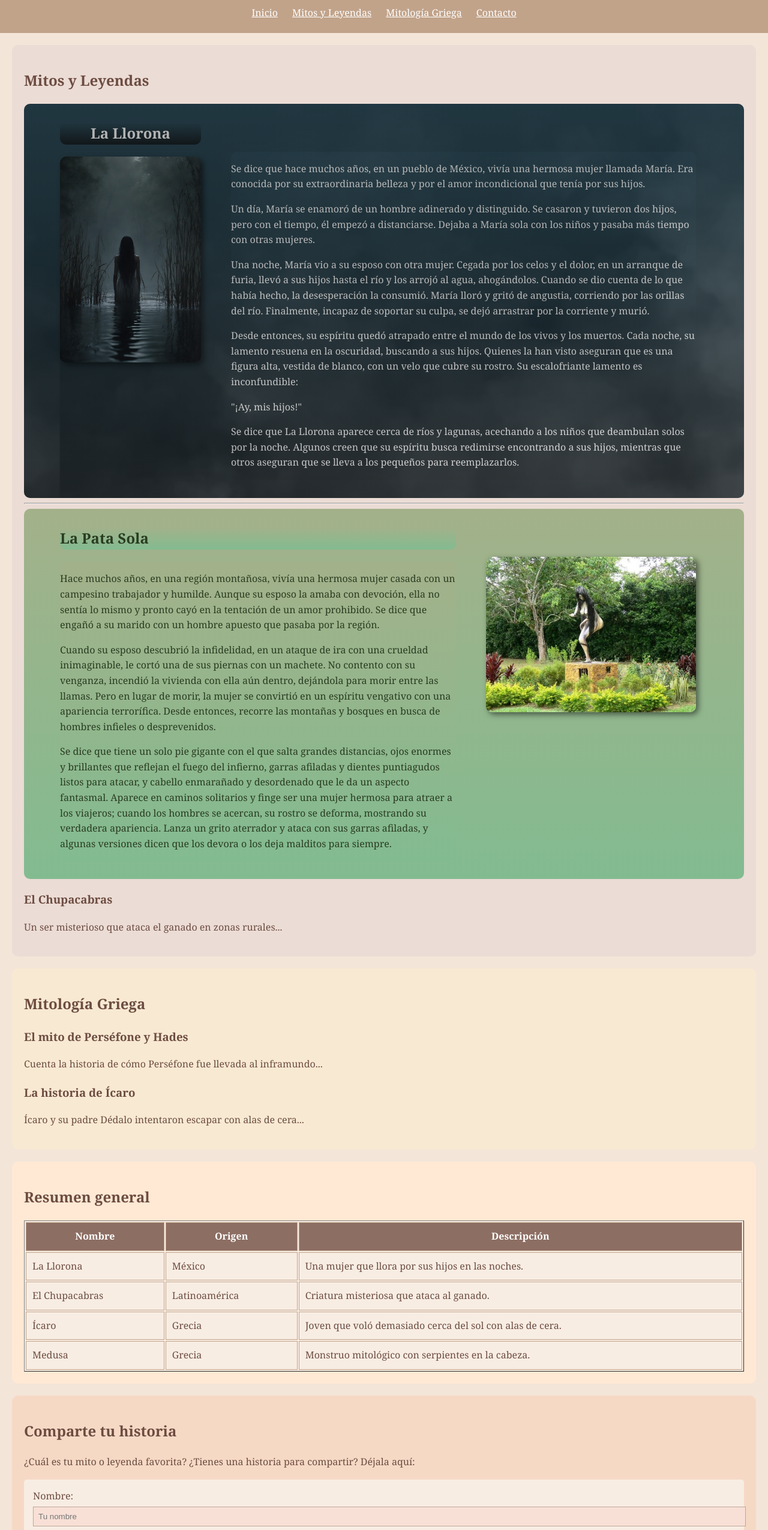
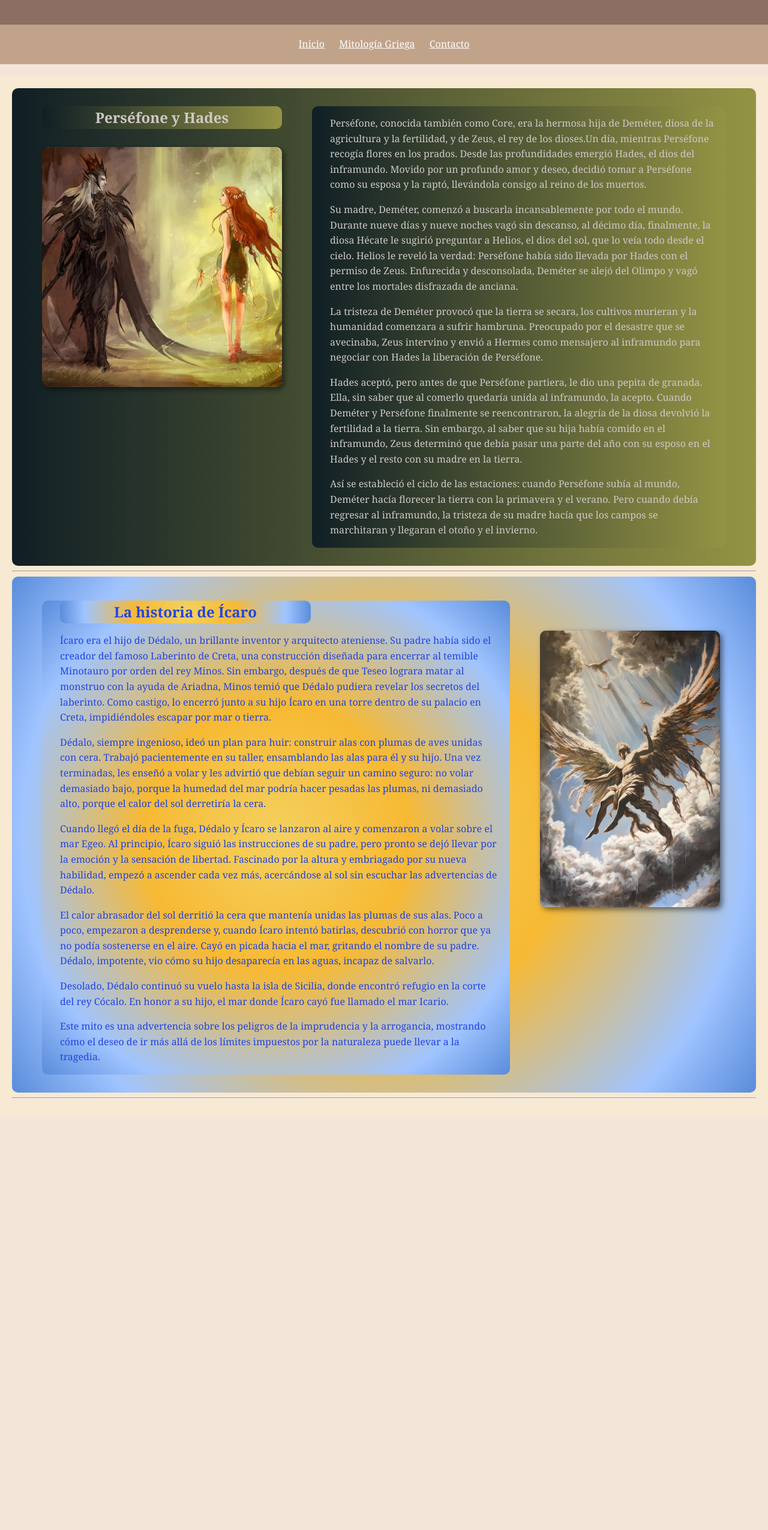
Before and after one commit to LinaCardenas3003/mi_blog, a plain HTML site: page Mi_Blog/index1.html in a window 1280 px wide. Shown: the part 145-2695 px from the top of the page at 60% size. After the commit the page ends 2024 px from the top, so only its background shows below. Drawn offline with Linux system fonts and the light colour scheme.

Commit message:
Agregue mas informacion

```diff
--- a/Mi_Blog/css/estilos.css
+++ b/Mi_Blog/css/estilos.css
@@ -1,3 +1,6 @@
+/* Importar fuentes cursivas */
+@import url('https://fonts.googleapis.com/css2?family=Dancing+Script&display=swap');
+
 /* Estilos generales */
 body {
     font-family: Georgia;
@@ -7,13 +10,17 @@ body {
     margin: 0;
 }
 
+
 /* Cabecera */
 header {
+    font-family: "Dancing Script", cursive;
+    font-size: 30px; /* Ajusta el tamaño */
     background-color: #8D6E63;
     text-align: center;
-    padding: 20px;
+    padding: 5px;
     color: white;
 }
+
 
 /* Barra de navegación */
 nav {
@@ -33,8 +40,7 @@ nav a {
 section {
     padding: 20px;
     margin: 20px auto;
-    border-radius: 10px;
-    max-width: 1400px;  /* Evita que se estiren demasiado en pantallas grandes */
+    max-width: 1500px;  /* Evita que se estiren demasiado en pantallas grandes */
 }
 
 /* Fondo de cada sección */
@@ -96,16 +102,29 @@ footer {
     color: white;
 }
 
+footer a {
+    display: inline-block;
+    margin-top: 10px;
+    padding: 10px 20px;
+    background-color: #46332d;
+    color: white;
+    text-decoration: none;
+    border-radius: 5px;
+    font-weight: bold;
+}
 /* ++++++++++++++++++++++++++++++ USO DE FLEX +++++++++++++++++++++++++ */
 [class*="flex"]{
     display: flex;
     flex-wrap: wrap; /* Permite que los elementos se ajusten en pantallas pequeñas */
     padding: 30px;
     gap: 30px;
+    position: relative;/* Evita que la niebla salga del artículo */
+    overflow: hidden; /* Evita que la niebla salga del artículo */
 }
 
 [class*="texto"]{
     flex: 1;
+    padding: 0px 20px 0px 30px;
     min-width: 280px; /* Asegura que el texto no se haga demasiado pequeño */
 }
 
@@ -113,16 +132,16 @@ footer {
 
 .titulo-llorona{
     text-align: center;
-    margin: 0px 0px 20px 20px;
+    margin: 0px 0px 20px 45px;
 }
 
 .texto-llorona{
-    margin: 45px 20px 0px 20px;
+    margin: 60px 20px 0px 20px;
 }
 
 .imagen-llorona{
-    width: 280px;
-    margin: 10px 0px 0px 20px;
+    width: 270px;
+    margin: 10px 0px 0px 45px;
     box-shadow: 4px 4px 10px rgba(0, 0, 0, 0.5);
 }
 
@@ -130,8 +149,6 @@ footer {
     background: linear-gradient(to bottom, #2e4d5b, #182024); /* Fondo degradado azul grisáceo */
     border-radius: 10px;
     color: rgb(207, 201, 201);
-    position: relative;/* Evita que la niebla salga del artículo */
-    overflow: hidden; /* Evita que la niebla salga del artículo */
 }
 
 /* Efecto de niebla */
@@ -158,7 +175,9 @@ footer {
 /* +++++++++++++++++++++++ EL SILBON +++++++++++++++++++++++++ */
 
 .titulo-el-silbon{
-    margin: 0px 0px 20px 0px;
+    margin: 0px;
+    padding: 0px 90px;
+    display: inline-block;
 }
 
 .texto-el-silbon{
@@ -166,8 +185,8 @@ footer {
 }
 
 .imagen-el-silbon{
-    width: 360px;
-    margin: 70px 20px 0px 20px;
+    width: 340px;
+    margin: 60px 30px 0px 20px;
     box-shadow: 4px 4px 10px rgba(0, 0, 0, 0.5);
 }
 
@@ -175,15 +194,13 @@ footer {
     background: linear-gradient(to bottom, #2f3840, #252525);
     border-radius: 10px;
     color:#A8A9AD;
-    position: relative;/* Evita que la niebla salga del artículo */
-    overflow: hidden; /* Evita que la niebla salga del artículo */
 }
 
 /* +++++++++++++++++++++++ EL SOMBRERON +++++++++++++++++++++++++ */
 
 .titulo-el-sombreron{
     text-align: center;
-    margin: 0px 0px 20px 20px;
+    margin: 0px 0px 20px 45px;
 }
 
 .texto-el-sombreron{
@@ -191,8 +208,8 @@ footer {
 }
 
 .imagen-el-sombreron{
-    width: 280px;
-    margin: 10px 0px 0px 20px;
+    width: 250px;
+    margin: 10px 0px 0px 45px;
     box-shadow: 4px 4px 10px rgba(0, 0, 0, 0.5);
 }
 
@@ -200,15 +217,15 @@ footer {
     background: linear-gradient(to bottom, #4b1f27, #1b0b0e); /* Fondo degradado azul grisáceo */
     border-radius: 10px;
     color: #caab96;
-    position: relative;/* Evita que la niebla salga del artículo */
-    overflow: hidden; /* Evita que la niebla salga del artículo */
 }
 
 
 /* +++++++++++++++++++++++ EL CHUPA CABRAS +++++++++++++++++++++++++ */
 
 .titulo-chupa-cabras{
-    margin: 0px 0px 20px 0px;
+    margin: 0px;
+    padding: 0px 50px;
+    display: inline-block;
 }
 
 .texto-chupa-cabras{
@@ -216,8 +233,8 @@ footer {
 }
 
 .imagen-chupa-cabras{
-    width: 410px;
-    margin: 70px 20px 0px 20px;
+    width: 350px;
+    margin: 70px 30px 0px 20px;
     box-shadow: 4px 4px 10px rgba(0, 0, 0, 0.5);
 }
 
@@ -230,16 +247,17 @@ footer {
 /* +++++++++++++++++++++++++LA PATA SOLA +++++++++++++++++++++++++ */
 
 .titulo-pata-sola{
-    margin: 0px 0px 20px 0px;
+    text-align: center;
+    margin: 0px 0px 20px 45px;
 }
 
 .texto-pata-sola{
-    margin: 10px 0px 0px 20px;
+    margin: 45px 20px 0px 20px;
 }
 
 .imagen-pata-sola{
-    width: 430px;
-    margin: 70px 20px 0px 20px;
+    width: 410px;
+    margin: 10px 0px 0px 45px;
     box-shadow: 4px 4px 10px rgba(0, 0, 0, 0.5);
 }
 
@@ -247,26 +265,74 @@ footer {
     background: linear-gradient(to bottom, #87a84e, #1b622b);
     border-radius: 10px;
     color: #0e2b02;
+    position: relative;
+    overflow: hidden;
 }
 
 /* ++++++++++++++++++++++++ EL MOHAN +++++++++++++++++++++++++ */
 .titulo-el-mohan{
+    margin: 0px;
+    padding: 0px 90px;
+    display: inline-block;
+}
+
+.texto-el-mohan{
+    margin: 10px 0px 0px 20px;
+}
+
+.imagen-el-mohan{
+    width: 300px;
+    margin: 60px 30px 0px 20px;
+    box-shadow: 4px 4px 10px rgba(0, 0, 0, 0.5);
+}
+
+[class*="el-mohan"]{
+    background: linear-gradient(to bottom, rgb(146, 146, 79), #443416);
+    border-radius: 10px;
+    color: rgb(195, 195, 117);
+}
+
+/* ++++++++++++++++++++++++ PERSEFONE Y HADES +++++++++++++++++++++++++ */
+.titulo-persefone-hades{
     text-align: center;
     margin: 0px 0px 20px 20px;
 }
 
-.texto-el-mohan{
-    margin: 45px 20px 0px 20px;
+.texto-persefone-hades{
+    margin: 0px 20px 0px 20px;
 }
 
-.imagen-el-mohan{
-    width: 300px;
+.imagen-persefone-hades{
+    width: 400px;
     margin: 10px 0px 0px 20px;
     box-shadow: 4px 4px 10px rgba(0, 0, 0, 0.5);
 }
 
-[class*="el-mohan"]{
-    background: linear-gradient(to bottom, #af9138, #554018);
+[class*="persefone-hades"]{
+    background: linear-gradient(to right, #101f25, #949344); /* Fondo degradado azul grisáceo */
     border-radius: 10px;
-    color: rgb(195, 195, 117);
+    color: rgb(207, 201, 201);
 }
+
+/* ++++++++++++++++++++++++ LA HISTORIA DE ICARO +++++++++++++++++++++++++ */
+.titulo-icaro{
+    margin: 0px;
+    padding: 0px 90px;
+    display: inline-block;
+}
+
+.texto-icaro{
+    margin: 10px 0px 0px 20px;
+}
+
+.imagen-icaro{
+    width: 300px;
+    margin: 60px 30px 0px 20px;
+    box-shadow: 4px 4px 10px rgba(0, 0, 0, 0.5);
+}
+
+[class*="icaro"]{
+    background: radial-gradient(circle, #F4D160, #f7b933, #A0C4FF, #1254b6 120%);
+    border-radius: 10px;
+    color: rgb(33, 68, 226);
+}
--- a/Mi_Blog/css/estilos1.css
+++ /dev/null
@@ -1,184 +0,0 @@
-/* Estilos generales */
-body {
-    font-family: Georgia;
-    line-height: 1.6;
-    background-color: #F3E5D8;
-    color: #6D4C41;
-    margin: 0;
-}
-
-/* Cabecera */
-header {
-    background-color: #8D6E63;
-    text-align: center;
-    padding: 20px;
-    color: white;
-}
-
-/* Barra de navegación */
-nav {
-    background-color: #C1A38A;
-    padding: 10px;
-    text-align: center;
-}
-
-nav a {
-    color: white;
-    padding: 10px;
-    display: inline-block;
-    /* Sin inline-block, los enlaces (a) serían elementos en línea y no podríamos ajustar su padding o margen correctamente. */
-}
-
-/* Secciones */
-section {
-    padding: 20px;
-    margin: 20px;
-    border-radius: 10px;
-}
-
-/* Fondo de cada sección */
-#mitos {
-    background-color: #EBDCD5;
-}
-
-#mitologia-griega {
-    background-color: rgba(255, 239, 199, 0.368);
-}
-
-#tabla-mitos {
-    background-color: #ffe9d4;
-}
-
-#comentarios {
-    background-color: rgb(246, 217, 197);
-}
-
-/* Estilos de la tabla */
-table {
-    width: 100%;
-    background-color: #F8EDE3;
-}
-
-th, td {
-    border: 1px solid #C1A38A; /* Bordes marrón pastel suave */
-    padding: 10px;
-}
-
-th {
-    background-color: #8D6E63;
-    color: white;
-}
-
-/* Formulario */
-form {
-    background-color: #F8EDE3;
-    padding: 15px;
-    border-radius: 5px;
-}
-
-input, textarea, select {
-    width: 100%;
-    padding: 8px;
-    margin-top: 5px;
-    background-color: #f8e0d7;
-    color: #6D4C41;
-    border: 1px solid #bca797;
-}
-
-input[type="submit"] {
-    background-color: #9e8068;
-    color: white;
-}
-
-input[type="submit"]:hover {
-    background-color: #81756b;
-}
-
-/* Pie de página */
-footer {
-    text-align: center;
-    padding: 15px;
-    background-color: #8D6E63;
-    color: white;
-}
-
-/* ++++++++++++++++++++++++++++++ LA LLORONA +++++++++++++++++++++++++ */
-.la-llorona{
-    display: inline-flex;
-    padding: 30px;
-}
-
-.texto-llorona{
-    margin: 50px 50px 0px 50px;
-}
-
-.imagen-llorona{
-    width: 235px;
-    margin: 0px 0px 0px 30px;
-    box-shadow: 4px 4px 10px rgba(0, 0, 0, 0.5);  /* Sombra */
-}
-
-.titulo-llorona{
-    text-align: center;
-    margin: 0px 0px 20px 30px;
-}
-
-[class*="llorona"]{
-    background: linear-gradient(to bottom, #2e4d5b, #182024); /* Fondo degradado azul grisáceo */
-    border-radius: 10px;
-    color: white;
-    position: relative;/* Evita que la niebla salga del artículo */
-    overflow: hidden; /* Evita que la niebla salga del artículo */
-}
-
-/* Efecto de niebla */
-.niebla {
-    position: absolute;
-    top: 0;
-    left: 0;
-    width: 200%;
-    height: 100%;
-    background: url('../images/niebla.jpg') repeat-x;
-    background-size: contain;
-    opacity: 0.3;
-    z-index: 1;  /* Asegura que la niebla esté sobre el fondo pero debajo del texto */
-    animation: moverNiebla 60s linear infinite;
-}
-
-/* Animación para mover la niebla */
-@keyframes moverNiebla {
-    from {
-        background-position: 0 0;
-    }
-    to {
-        background-position: 100% 0;
-    }
-}
-
-/* +++++++++++++++++++++++++LA PATA SOLA +++++++++++++++++++++++++ */
-
-.pata-sola{
-    display: inline-flex;
-    padding: 30px;
-}
-
-.texto-pata-sola{
-    margin: 0px 0px 0px 30px;
-}
-
-.imagen-pata-sola{
-    width: 350px;
-    margin: 50px 50px 10px 50px;
-    box-shadow: 4px 4px 10px rgba(0, 0, 0, 0.5);  /* Sombra */
-}
-
-.titulo-pata-sola{
-    margin: 0px 0px 20px 30px;
-}
-
-[class*="pata-sola"]{
-    background: linear-gradient(to bottom, #A3B18A, #83bb90); border-radius: 10px;
-    color: #293c21;
-    position: relative;/* Evita que la niebla salga del artículo */
-    overflow: hidden; /* Evita que la niebla salga del artículo */
-}
--- a/Mi_Blog/index1.html
+++ b/Mi_Blog/index1.html
@@ -1,172 +1,84 @@
 <!DOCTYPE html>
-<html lang="es">
-
+<html lang="en">
 <head>
     <meta charset="UTF-8">
     <meta name="viewport" content="width=device-width, initial-scale=1.0">
-    <title>Blog de Mitos y Leyendas</title>
-    <link rel="stylesheet" href="css/estilos1.css">
+    <title>Document</title>
+    <link rel="stylesheet" href="css/estilos.css">
 </head>
-
 <body>
     <!-- Cabecera con título del blog -->
     <header>
-        <h1>Relatos Favoritos</h1>
+        <h1>Mitos de la Antigua Grecia</h1>
     </header>
 
     <!-- Barra de navegación -->
     <nav>
         <a href="#inicio">Inicio</a>
-        <a href="#mitos">Mitos y Leyendas</a>
         <a href="#mitologia-griega">Mitología Griega</a>
         <a href="#contacto">Contacto</a>
     </nav>
 
     <!-- Contenido principal -->
     <main>
-        <!-- Sección de mitos y leyendas -->
-        <section id="mitos">
-            <h1>Mitos y Leyendas</h1>
-            <article class="la-llorona">
+        <!-- Sección de mitología griega -->
+        <section id="mitologia-griega">
+            <article class="flex-persefone-hades">
                 <div>
-                    <h2 class="titulo-llorona">La Llorona</h2>
-                    <img src="images/la llorona.jpg" alt="Imagen de La Llorona" class="imagen-llorona">
+                    <h2 class="titulo-persefone-hades">Perséfone y Hades</h2>
+                    <img src="images/Persefone y Hades.jpg" alt="Imagen de Persefone y Hades" class="imagen-persefone-hades">
                 </div>
-                <div class="niebla"></div>
-                <div class="texto-llorona">
-                    <p>Se dice que hace muchos años, en un pueblo de México, vivía una hermosa mujer llamada María. Era
-                        conocida por su extraordinaria belleza y por el amor incondicional que tenía por sus hijos.</p>
-                    <p>Un día, María se enamoró de un hombre adinerado y distinguido. Se casaron y tuvieron dos hijos,
-                        pero con el tiempo, él empezó a distanciarse. Dejaba a María sola con los niños y pasaba más
-                        tiempo con otras mujeres.</p>
-                    <p>Una noche, María vio a su esposo con otra mujer. Cegada por los celos y el dolor, en un arranque
-                        de furia, llevó a sus hijos hasta el río y los arrojó al agua, ahogándolos. Cuando se dio cuenta
-                        de lo que había hecho, la desesperación la consumió. María lloró y gritó de angustia, corriendo
-                        por las orillas del río. Finalmente, incapaz de soportar su culpa, se dejó arrastrar por la
-                        corriente y murió.</p>
-                    <p>Desde entonces, su espíritu quedó atrapado entre el mundo de los vivos y los muertos. Cada noche,
-                        su lamento resuena en la oscuridad, buscando a sus hijos. Quienes la han visto aseguran que es
-                        una figura alta, vestida de blanco, con un velo que cubre su rostro. Su escalofriante lamento es
-                        inconfundible:</p>
-                    <p>"¡Ay, mis hijos!"</p>
-                    <p>Se dice que La Llorona aparece cerca de ríos y lagunas, acechando a los niños que deambulan solos
-                        por la noche. Algunos creen que su espíritu busca redimirse encontrando a sus hijos, mientras
-                        que otros aseguran que se lleva a los pequeños para reemplazarlos.</p>
+                <div class="texto-persefone-hades">
+                    <p>Perséfone, conocida también como Core, era la hermosa hija de Deméter, diosa de la agricultura y la fertilidad,
+                        y de Zeus, el rey de los dioses.Un día, mientras Perséfone recogía flores en los prados. Desde las profundidades
+                        emergió Hades, el dios del inframundo. Movido por un profundo amor y deseo, decidió tomar a Perséfone como su
+                        esposa y la raptó, llevándola consigo al reino de los muertos.</p>
+                    <p>Su madre, Deméter, comenzó a buscarla incansablemente por todo el mundo. Durante nueve días y nueve noches vagó
+                        sin descanso, al décimo día, finalmente, la diosa Hécate le sugirió preguntar a Helios, el dios del sol, que lo
+                        veía todo desde el cielo. Helios le reveló la verdad: Perséfone había sido llevada por Hades con el permiso de Zeus.
+                        Enfurecida y desconsolada, Deméter se alejó del Olimpo y vagó entre los mortales disfrazada de anciana.</p>
+                    <p>La tristeza de Deméter provocó que la tierra se secara, los cultivos murieran y la humanidad comenzara
+                        a sufrir hambruna. Preocupado por el desastre que se avecinaba, Zeus intervino y envió a Hermes como mensajero al
+                        inframundo para negociar con Hades la liberación de Perséfone.</p>
+                    <p>Hades aceptó, pero antes de que Perséfone partiera, le dio una pepita de granada. Ella, sin saber que al comerlo
+                        quedaría unida al inframundo, la acepto. Cuando Deméter y Perséfone finalmente se reencontraron, la alegría de la diosa
+                        devolvió la fertilidad a la tierra. Sin embargo, al saber que su hija había comido en el inframundo, Zeus determinó
+                        que debía pasar una parte del año con su esposo en el Hades y el resto con su madre en la tierra.</p>
+                    <p>Así se estableció el ciclo de las estaciones: cuando Perséfone subía al mundo, Deméter hacía florecer la tierra con la
+                        primavera y el verano. Pero cuando debía regresar al inframundo, la tristeza de su madre hacía que los campos se
+                        marchitaran y llegaran el otoño y el invierno.</p>
                 </div>
             </article>
             <hr>
 
-            <article class="pata-sola">
-                <div>
-                    <div>
-                        <h2 class="titulo-pata-sola">La Pata Sola</h2>
-                    </div>
-                    <div class="texto-pata-sola">
-                        <p>Hace muchos años, en una región montañosa, vivía una hermosa mujer casada con un campesino trabajador
-                            y humilde. Aunque su esposo la amaba con devoción, ella no sentía lo mismo y pronto cayó en la
-                            tentación de un amor prohibido. Se dice que engañó a su marido con un hombre apuesto que pasaba por
-                            la región.</p>
-                        <p>Cuando su esposo descubrió la infidelidad, en un ataque de ira con una crueldad inimaginable, le cortó
-                            una de sus piernas con un machete. No contento con su venganza, incendió la vivienda con ella aún
-                            dentro, dejándola para morir entre las llamas. Pero en lugar de morir, la mujer se convirtió en
-                            un espíritu vengativo con una apariencia terrorífica. Desde entonces, recorre las montañas y bosques
-                            en busca de hombres infieles o desprevenidos.</p>
-                        <p>Se dice que tiene un solo pie gigante con el que salta grandes distancias, ojos enormes y brillantes
-                            que reflejan el fuego del infierno, garras afiladas y dientes puntiagudos listos para atacar, y
-                            cabello enmarañado y desordenado que le da un aspecto fantasmal. Aparece en caminos solitarios y
-                            finge ser una mujer hermosa para atraer a los viajeros; cuando los hombres se acercan, su rostro se
-                            deforma, mostrando su verdadera apariencia. Lanza un grito aterrador y ataca con sus garras
-                            afiladas, y algunas versiones dicen que los devora o los deja malditos para siempre.</p>
-                    </div>
+            <article class="flex-icaro">
+                <div class="texto-icaro">
+                    <h2 class="titulo-icaro">La historia de Ícaro</h2>
+                    <p>Ícaro era el hijo de Dédalo, un brillante inventor y arquitecto ateniense. Su padre había sido el creador del famoso Laberinto
+                        de Creta, una construcción diseñada para encerrar al temible Minotauro por orden del rey Minos. Sin embargo, después de que
+                        Teseo lograra matar al monstruo con la ayuda de Ariadna, Minos temió que Dédalo pudiera revelar los secretos del laberinto.
+                        Como castigo, lo encerró junto a su hijo Ícaro en una torre dentro de su palacio en Creta, impidiéndoles escapar por mar o tierra.</p>
+                    <p>Dédalo, siempre ingenioso, ideó un plan para huir: construir alas con plumas de aves unidas con cera. Trabajó pacientemente en su
+                        taller, ensamblando las alas para él y su hijo. Una vez terminadas, les enseñó a volar y les advirtió que debían seguir un camino seguro:
+                        no volar demasiado bajo, porque la humedad del mar podría hacer pesadas las plumas, ni demasiado alto, porque el calor del sol derretiría la cera.</p>
+                    <p>Cuando llegó el día de la fuga, Dédalo y Ícaro se lanzaron al aire y comenzaron a volar sobre el mar Egeo. Al principio, Ícaro siguió
+                        las instrucciones de su padre, pero pronto se dejó llevar por la emoción y la sensación de libertad. Fascinado por la altura y embriagado
+                        por su nueva habilidad, empezó a ascender cada vez más, acercándose al sol sin escuchar las advertencias de Dédalo.</p>
+                    <p>El calor abrasador del sol derritió la cera que mantenía unidas las plumas de sus alas. Poco a poco, empezaron a desprenderse y, cuando
+                        Ícaro intentó batirlas, descubrió con horror que ya no podía sostenerse en el aire. Cayó en picada hacia el mar, gritando el nombre de
+                        su padre. Dédalo, impotente, vio cómo su hijo desaparecía en las aguas, incapaz de salvarlo.</p>
+                    <p>Desolado, Dédalo continuó su vuelo hasta la isla de Sicilia, donde encontró refugio en la corte del rey Cócalo. En honor a su hijo,
+                        el mar donde Ícaro cayó fue llamado el mar Icario.</p>
+                    <p>Este mito es una advertencia sobre los peligros de la imprudencia y la arrogancia, mostrando cómo el deseo de ir más allá de los límites
+                        impuestos por la naturaleza puede llevar a la tragedia. </p>
                 </div>
                 <div>
-                    <img src="images/la patasola.jpg" alt="Imagen de la Pata Sola" class="imagen-pata-sola">
+                    <img src="images/icaro.jpg" alt="Imagen de Icaro" class="imagen-icaro">
                 </div>
             </article>
-            <article>
-                <h3>El Chupacabras</h3>
-                <p>Un ser misterioso que ataca el ganado en zonas rurales...</p>
-            </article>
-        </section>
-
-        <!-- Sección de mitología griega -->
-        <section id="mitologia-griega">
-            <h2>Mitología Griega</h2>
-            <article>
-                <h3>El mito de Perséfone y Hades</h3>
-                <p>Cuenta la historia de cómo Perséfone fue llevada al inframundo...</p>
-            </article>
-            <article>
-                <h3>La historia de Ícaro</h3>
-                <p>Ícaro y su padre Dédalo intentaron escapar con alas de cera...</p>
-            </article>
-        </section>
-
-        <!-- Sección de resumen -->
-        <section id="tabla-mitos">
-            <h2>Resumen general</h2>
-            <table border="1">
-                <tr>
-                    <th>Nombre</th>
-                    <th>Origen</th>
-                    <th>Descripción</th>
-                </tr>
-                <tr>
-                    <td>La Llorona</td>
-                    <td>México</td>
-                    <td>Una mujer que llora por sus hijos en las noches.</td>
-                </tr>
-                <tr>
-                    <td>El Chupacabras</td>
-                    <td>Latinoamérica</td>
-                    <td>Criatura misteriosa que ataca al ganado.</td>
-                </tr>
-                <tr>
-                    <td>Ícaro</td>
-                    <td>Grecia</td>
-                    <td>Joven que voló demasiado cerca del sol con alas de cera.</td>
-                </tr>
-                <tr>
-                    <td>Medusa</td>
-                    <td>Grecia</td>
-                    <td>Monstruo mitológico con serpientes en la cabeza.</td>
-                </tr>
-            </table>
+            <hr>
         </section>
     </main>
 
-    <section id="comentarios">
-        <h2>Comparte tu historia</h2>
-        <p>¿Cuál es tu mito o leyenda favorita? ¿Tienes una historia para compartir? Déjala aquí:</p>
-
-        <form action="#">
-            <span>Nombre: </span><input type="text" name="nombre" id="nombre" placeholder="Tu nombre"><br><br>
-            <span>Tu historia o comentario</span><br><textarea name="comentario" id="comentario" rows="4"
-                placeholder="Escribe aquí tu experiencia..."></textarea><br><br>
-            <span>Mito o leyenda favorita:</span>
-            <select id="mito-favorito" name="mito-favorito">
-                <option value="">Selecciona uno</option>
-                <option value="la-llorona">La Llorona</option>
-                <option value="chupacabras">El Chupacabras</option>
-                <option value="medusa">Medusa</option>
-                <option value="icar">Ícaro</option>
-                <option value="otro">Otro</option>
-            </select><br><br>
-
-            <input type="submit" value="Enviar comentario">
-        </form>
-
-        <h3>Comentarios recientes:</h3>
-        <ul>
-            <li><strong>Ana:</strong> Me encanta la historia de Medusa, siempre me pareció trágica.</li>
-            <li><strong>José:</strong> En mi pueblo hay una versión de La Llorona que es aún más aterradora.</li>
-            <li><strong>María:</strong> Siempre he creído que el Chupacabras es real... ¿Alguien más?</li>
-        </ul>
-    </section>
-
-
-    <!-- Pie de página con información de contacto -->
-    <footer id="contacto">
-        <p>Contacto: blogmitos@ejemplo.com</p>
-        <!-- <audio src="audios/Stuff we did (married life) slowed  eco extended.mp3" autoplay loop, ></audio> -->
-        <!-- Esto permite que el usuario lea sin que el audio esté en la parte principal del contenido. -->
+</body>
+</html>
```
Also changed, not shown: Mi_Blog/index.html (+24 -59 lines), Mi_Blog/images/Persefone y Hades.jpg (added), Mi_Blog/images/icaro.jpg (added), Mi_Blog/images/imagen1.jpeg (added), Mi_Blog/images/imagen2.jpeg (added), Mi_Blog/images/imagen3.jpeg (added), Mi_Blog/images/imagen4.jpeg (added), Mi_Blog/images/imagen5.jpeg (added).
